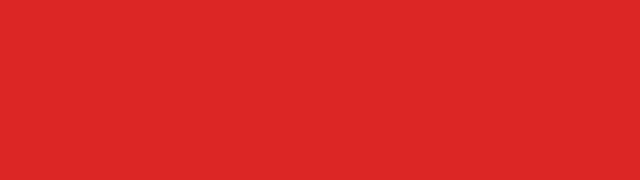
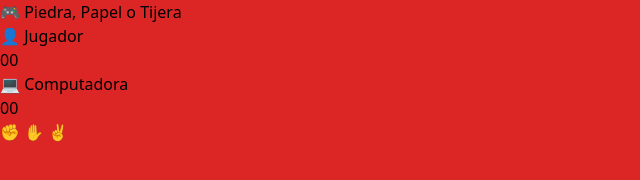
Before and after one commit to MohammedZakhbat/juego_piedra_papel_tijera, a website: page index.html in a window 1280 px wide. Shown: the whole page, without its empty margins (0-640 px from the left). Drawn offline with nearby package versions, Linux system fonts and the light colour scheme; files that its build step writes are made by us from their sources.

Commit message:
add_html

```diff
--- a/index.html
+++ b/index.html
@@ -7,7 +7,31 @@
     <title>Document</title>
 </head>
 <body class="bg-red-600">
+    <div>
+        <h1>🎮 Piedra, Papel o Tijera</h1>
+        <div>
+            <div>
+                <p>👤 Jugador</p>
+                <p>00</p>
+            </div>
+            <div>
+                <p>💻 Computadora</p>
+                <p>00</p>
+            </div>
+        </div>
 
+        <div>
+            <div>
+                <h2></h2>
+            </div>
+        </div>
+
+        <div>
+            <button>✊</button>
+            <button>✋</button>
+            <button>✌️</button>
+        </div>
+    </div>
     <script src="./main.js"></script>
 </body>
 </html>
```
